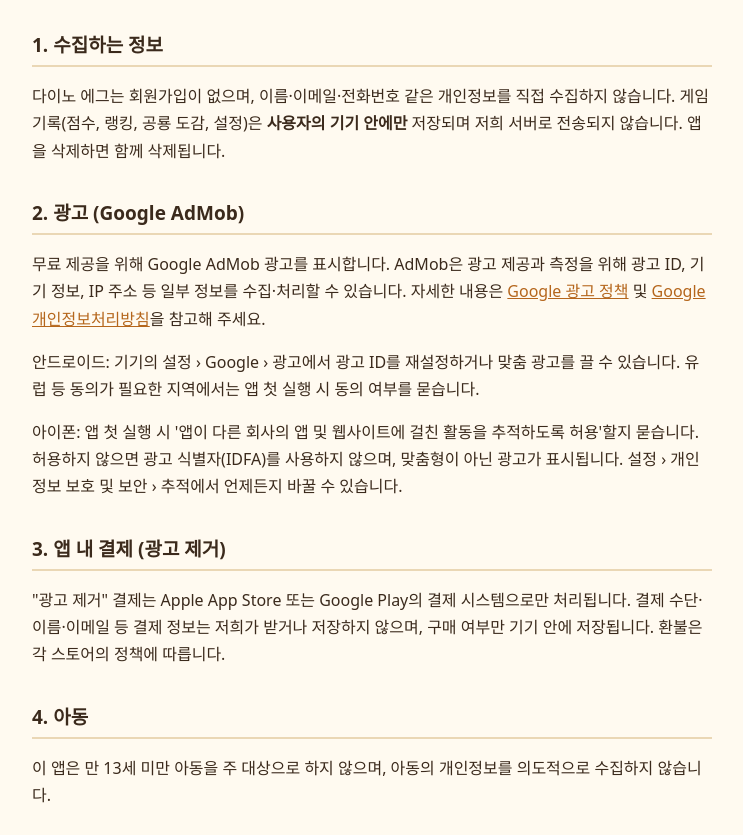
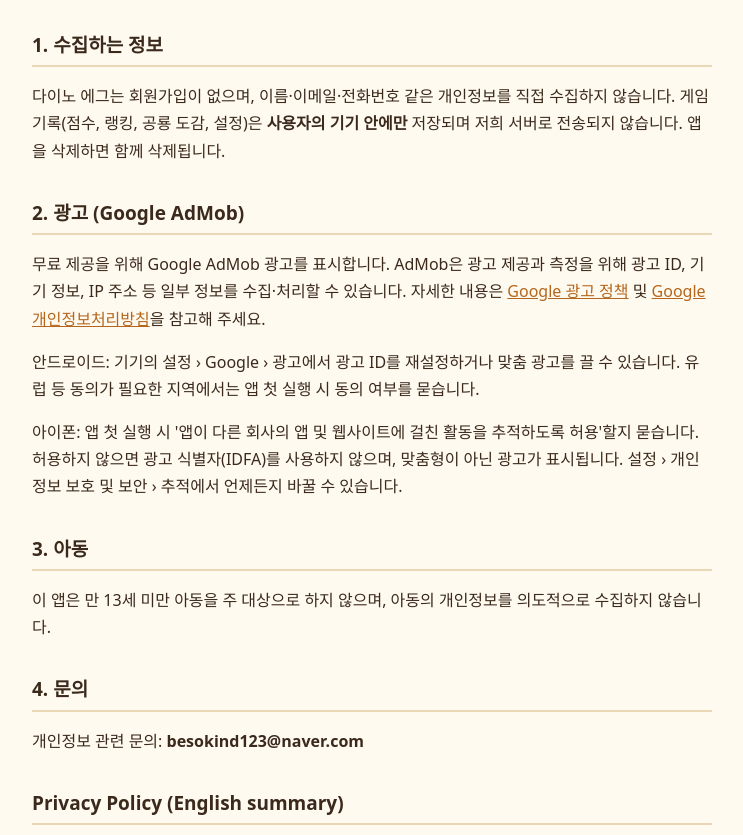
Before and after one commit to Art-Web1104/Art-Web1104.github.io, a plain HTML site: page dinoegg/privacy.html in a window 1280 px wide. Shown: the part 117-952 px from the top of the page, without its empty margins (268-1011 px from the left). Drawn offline with Linux system fonts and the light colour scheme.

Commit message:
다이노 에그 개인정보처리방침: 앱 내 결제 항목 제거 (결제 기능 보류)

```diff
--- a/dinoegg/privacy.html
+++ b/dinoegg/privacy.html
@@ -27,13 +27,10 @@
   <p>안드로이드: 기기의 설정 › Google › 광고에서 광고 ID를 재설정하거나 맞춤 광고를 끌 수 있습니다. 유럽 등 동의가 필요한 지역에서는 앱 첫 실행 시 동의 여부를 묻습니다.</p>
   <p>아이폰: 앱 첫 실행 시 '앱이 다른 회사의 앱 및 웹사이트에 걸친 활동을 추적하도록 허용'할지 묻습니다. 허용하지 않으면 광고 식별자(IDFA)를 사용하지 않으며, 맞춤형이 아닌 광고가 표시됩니다. 설정 › 개인정보 보호 및 보안 › 추적에서 언제든지 바꿀 수 있습니다.</p>
 
-  <h2>3. 앱 내 결제 (광고 제거)</h2>
-  <p>"광고 제거" 결제는 Apple App Store 또는 Google Play의 결제 시스템으로만 처리됩니다. 결제 수단·이름·이메일 등 결제 정보는 저희가 받거나 저장하지 않으며, 구매 여부만 기기 안에 저장됩니다. 환불은 각 스토어의 정책에 따릅니다.</p>
-
-  <h2>4. 아동</h2>
+  <h2>3. 아동</h2>
   <p>이 앱은 만 13세 미만 아동을 주 대상으로 하지 않으며, 아동의 개인정보를 의도적으로 수집하지 않습니다.</p>
 
-  <h2>5. 문의</h2>
+  <h2>4. 문의</h2>
   <p>개인정보 관련 문의: <b>besokind123@naver.com</b></p>
 
   <h2>Privacy Policy (English summary)</h2>
@@ -41,7 +38,6 @@
   The app shows ads via Google AdMob, which may collect the advertising ID, device information and IP address to serve and measure ads
   (<a href="https://policies.google.com/technologies/ads">Google ads policy</a>). On iPhone, the app asks for App Tracking Transparency permission;
   if you decline, the advertising identifier (IDFA) is not used and non-personalized ads are shown. You can change this anytime in Settings › Privacy &amp; Security › Tracking.
-  The optional "Remove Ads" purchase is processed only by the Apple App Store or Google Play; we never receive or store your payment details, and only the purchase status is saved on your device.
   The app is not directed at children under 13. Contact: <b>besokind123@naver.com</b></p>
 </main>
 </body>
```
